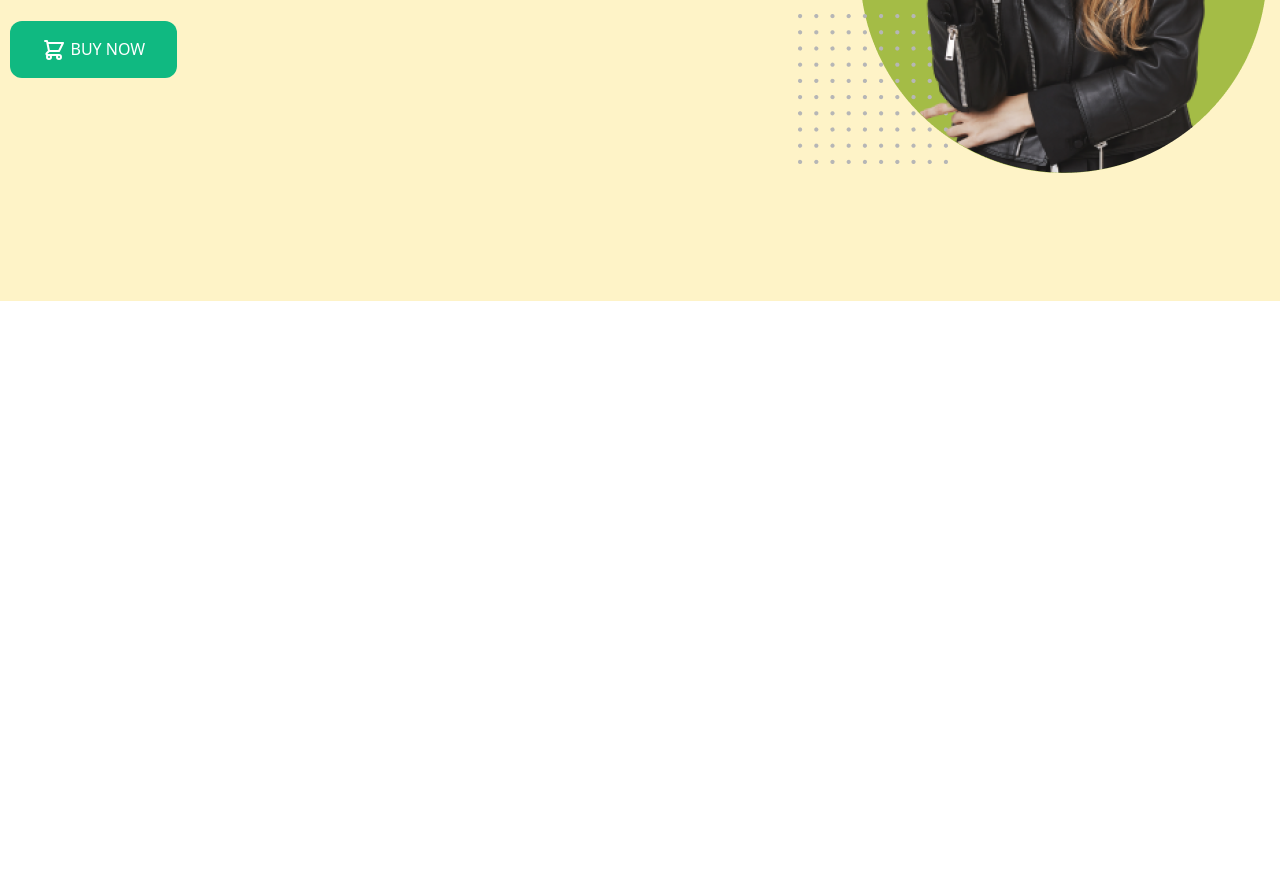
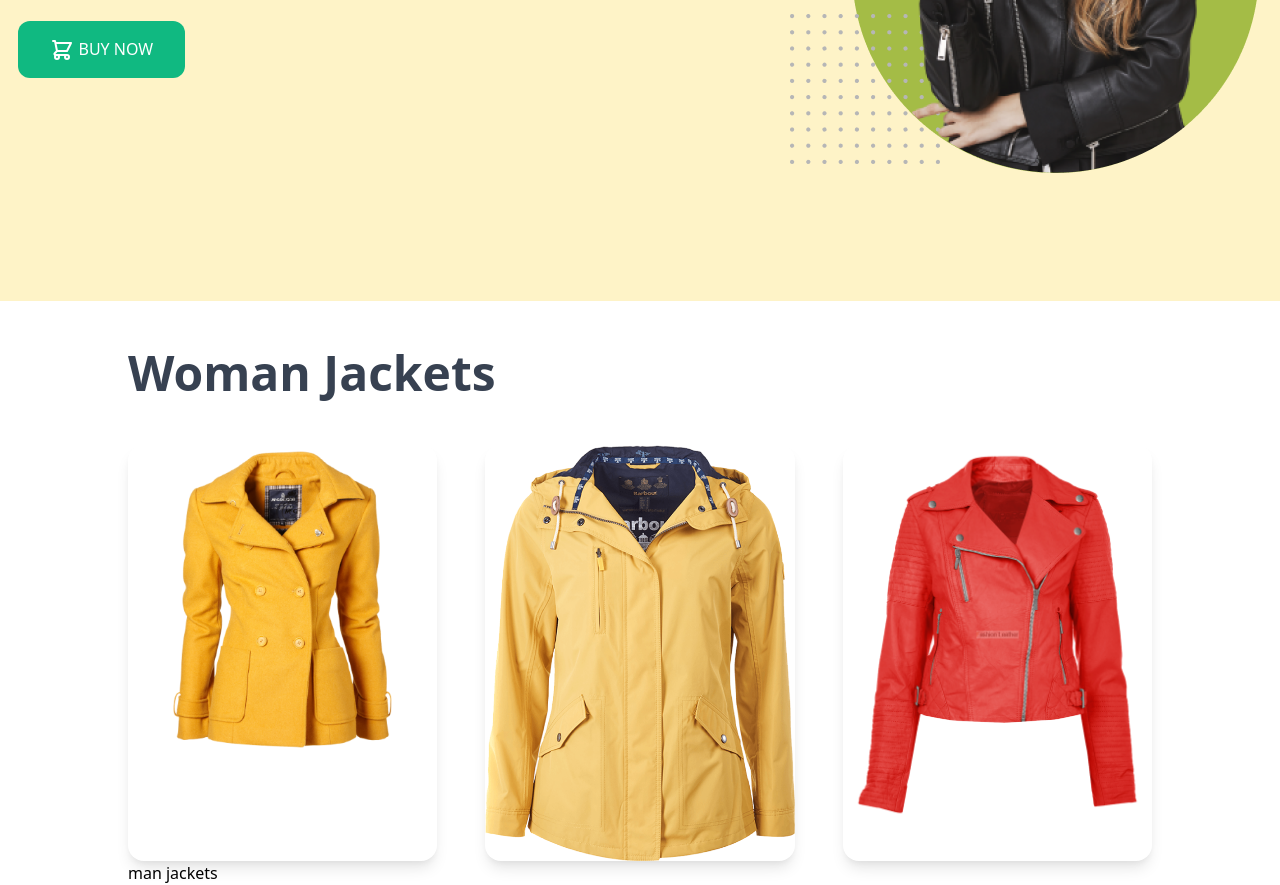
Before and after one commit to HasibulRobin/penguin-fashion, a plain HTML site: page index.html in a window 1280 px wide. Shown: the part 442-1327 px from the top of the page. Before the commit the page ends 800 px from the top, so only its background shows below. Drawn offline with nearby package versions, Linux system fonts and the light colour scheme.

Commit message:
late night commit

```diff
--- a/index.html
+++ b/index.html
@@ -12,7 +12,7 @@
 
 <body>
     <header class="bg-yellow-100">
-        <section class="flex justify-around items-center">
+        <section class="md:flex justify-around items-center px-4">
             <div class="space-y-6">
                 <h1 class="font-bold text-7xl"><span class="text-yellow-400">Be the penguin</span>
                     <br><span class="text-gray-700"> of winter</span>
@@ -37,7 +37,22 @@
 
     </header>
     <main>
-
+        <section class="container px-32">
+            <h2 class="text-5xl font-bold text-gray-700 py-12">Woman Jackets</h2>
+            <div class="grid grid-cols-3 gap-12">
+                <div class=" shadow-lg rounded-2xl">
+                    <img src="images/jacket-1.png" alt="">
+                </div>
+                <div class=" shadow-lg rounded-2xl">
+                    <img src="images/jacket-2.png" alt="">
+                </div>
+                <div class=" shadow-lg rounded-2xl">
+                    <img src="images/jacket-3.png" alt="">
+                </div>
+            </div>
+            <!-- man jackets -->
+            <h2>man jackets</h2>
+        </section>
     </main>
     <footer>
 
```
